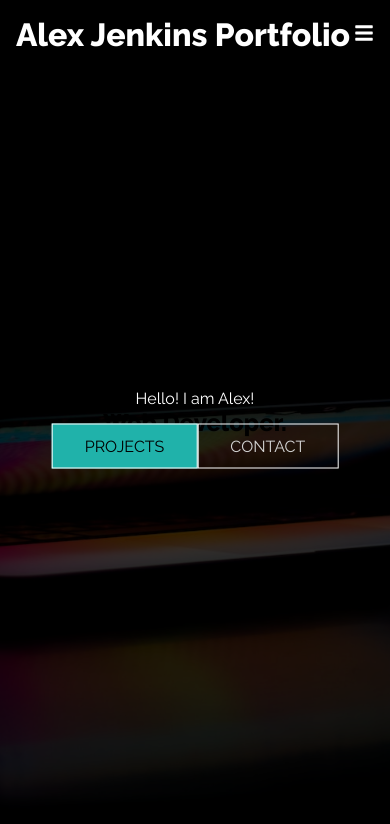
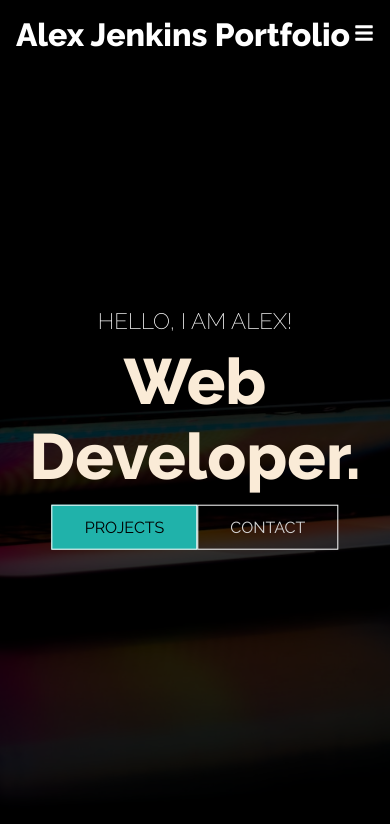
Before and after one commit to ajenkinsynwa/React-Portfolio, a React (Create React App) app: page / in a window 390 px wide. Shown: the top 824 px of the page. Built offline with nearby package versions, Linux system fonts and the light colour scheme.

Commit message:
updated Hero.css

```diff
--- a/src/components/HeroImg.js
+++ b/src/components/HeroImg.js
@@ -14,7 +14,7 @@ const HeroImg = () => {
 
     </div>
     <div className="content">
-      <p> Hello! I am Alex! </p>
+      <p> Hello, I am Alex! </p>
       <h2>Web Developer.</h2>
     <div>
       <Link to="/project"
--- a/src/components/HeroImgStyles.css
+++ b/src/components/HeroImgStyles.css
@@ -37,3 +37,28 @@
   text-align: center;
 
 }
+
+.hero .content h2 {
+  font-size: 4rem;
+  padding: 0.6rem 0 1.5rem;
+  color:antiquewhite;
+
+}
+
+.hero .content p {
+  font-size: 1.4rem;
+  font-weight: 200;
+  text-transform: uppercase;
+}
+
+@media screen and (max-width:640px) {
+  .hero .content h1 {
+    font-size: 4rem;
+
+  }
+
+  .hero .content p {
+    font-size: 1.4rem;
+}
+
+}
```
